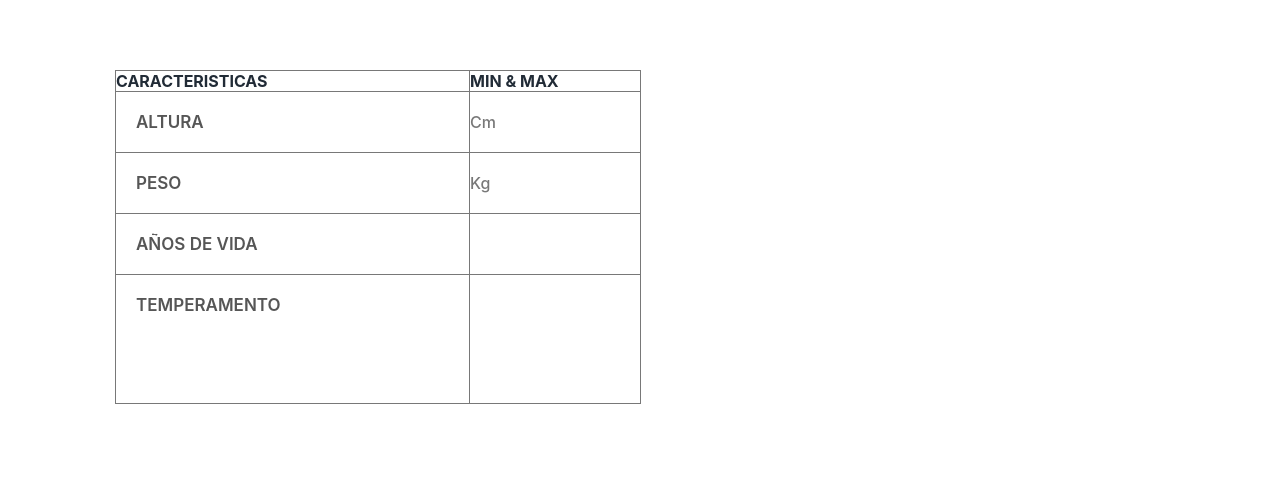
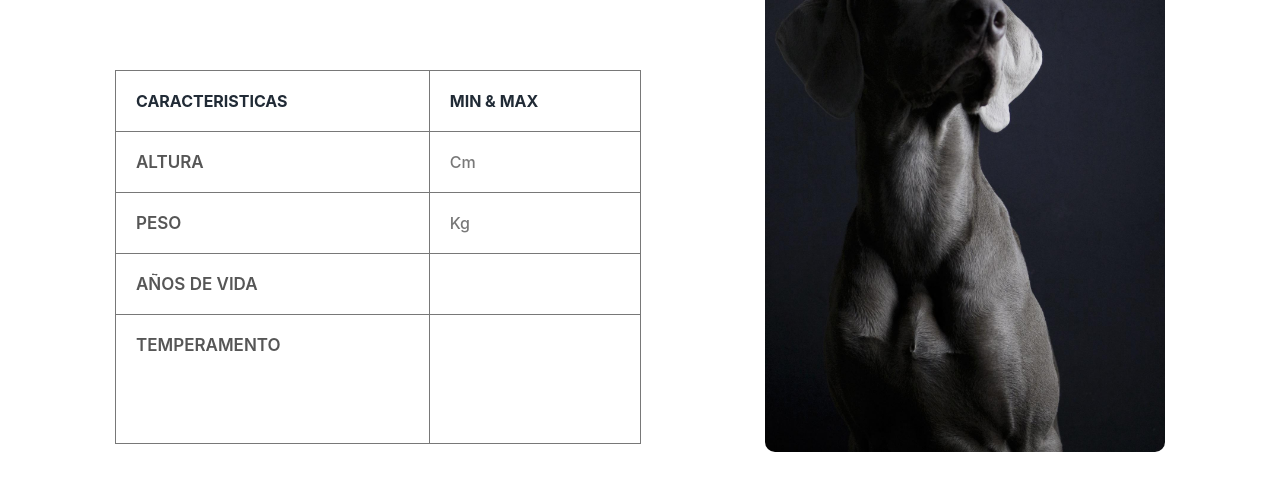
Before and after one commit to villalb4/dogs, a React (Create React App) app in the folder client/: page /home/1 in a window 1280 px wide. Shown: the part 375-866 px from the top of the page. Before the commit the page ends 800 px from the top, so only its background shows below. Built offline with nearby package versions, Linux system fonts and the light colour scheme; no server answers.

Commit message:
Componente details terminado

```diff
--- a/client/src/Components/Details/Details.jsx
+++ b/client/src/Components/Details/Details.jsx
@@ -1,4 +1,4 @@
-import React, {useEffect, useState} from 'react';
+import React, {useEffect} from 'react';
 import { useSelector, useDispatch} from 'react-redux';
 import Header from '../Header/Header';
 import DogDetail from './DogDetail/DogDetail';
--- a/client/src/Components/Details/DogDetail/DogDetail.css
+++ b/client/src/Components/Details/DogDetail/DogDetail.css
@@ -5,6 +5,8 @@
   font-family: 'Montserrat';
 }
 .dogDetail {
+  display: flex;
+  justify-content: space-between;
   max-width: 1050px;
   margin: 0 auto;
 }
@@ -37,7 +39,7 @@
 }
 
 .table_container {
-  margin-top: 44px;
+  margin: 44px 0 100px;
 }
 table {
   max-width: 526px;
@@ -51,6 +53,9 @@ table, th, td {
   border: 1px solid var(--gris-claro);
   border-collapse: collapse;
 }
+.encabezado_tabla {
+  padding: 20px ;
+}
 .table_caracteristicas {
   font-size: 17px;
   font-weight: 600;
@@ -61,7 +66,17 @@ table, th, td {
   padding-bottom: 88px;
 }
 .table_datos {
+  padding: 20px;
   font-size: 16px;
   font-weight: 500;
   color: var(--gris-claro);
 }
+.div_banner {
+  max-width: 400px;
+  height: 653px;
+  overflow: hidden;
+  border-radius: 10px;
+}
+.banner {
+  max-width: 450px;
+}
--- a/client/src/Components/Details/DogDetail/DogDetail.jsx
+++ b/client/src/Components/Details/DogDetail/DogDetail.jsx
@@ -1,9 +1,12 @@
 import React from "react";
 import './DogDetail.css';
+import banner from '../../../images/banner.jpg'
 
 function DogDetail({dog}){
   return(
     <div className="dogDetail">
+
+      <div className="left">
         <div className="profile">
           <div className="div_dog_profile">
             <img className="image_dog_profile" src={dog?.image} alt="dog"/>
@@ -17,8 +20,8 @@ function DogDetail({dog}){
         <div className="table_container">
           <table>
             <tr>
-            <th>CARACTERISTICAS</th>
-            <th>MIN & MAX</th>
+              <th className="encabezado_tabla">CARACTERISTICAS</th>
+              <th className="encabezado_tabla">MIN & MAX</th>
             </tr>
             <tr>
               <td className="table_caracteristicas">ALTURA</td>
@@ -39,6 +42,13 @@ function DogDetail({dog}){
           </table>
         </div>
       </div>
+
+      <div className="right">
+        <div className="div_banner">
+          <img className="banner" src={banner} alt="banner" />
+        </div>
+      </div>
+    </div>
   )
 }
 
```
Also changed, not shown: client/src/images/banner.jpg (added). Lines whose indentation alone changed are shown as unchanged.
